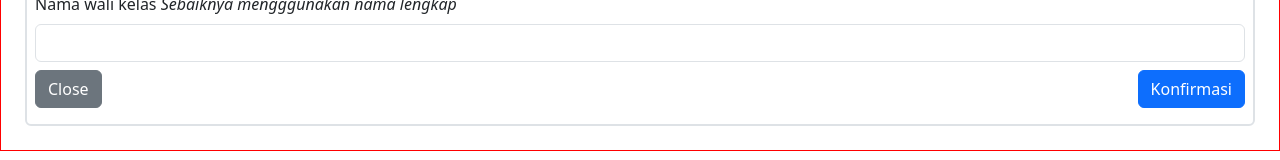
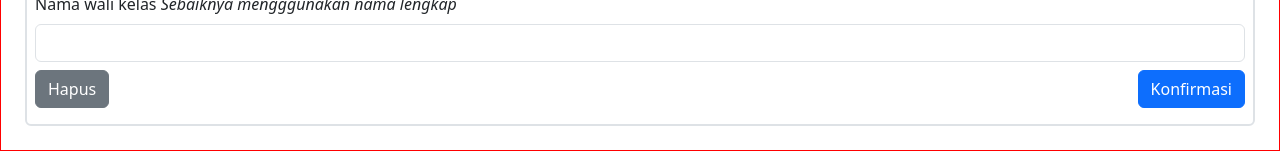
Before and after one commit to zidney06/SIM-siswa, a React (Vite) app in the folder frontend/: page /operator/classManage in a window 1280 px wide. Shown: the part 317-477 px from the top of the page. Built offline with nearby package versions, Linux system fonts and the light colour scheme; no server answers.

Commit message:
Mempoles UI

```diff
--- a/frontend/src/components/CreateClassModal.jsx
+++ b/frontend/src/components/CreateClassModal.jsx
@@ -3,6 +3,10 @@ export default function CreateClassModal({
   setRoom,
   hndlWali,
   hndlClick,
+  wali,
+  room,
+  kelas,
+  resetValue,
 }) {
   const hndlKelasChange = (e) => {
     setKelas(e.target.value);
@@ -31,7 +35,11 @@ export default function CreateClassModal({
               <label htmlFor="kelas" className="form-label">
                 Nama kelas
               </label>
-              <select className="form-select" onChange={hndlKelasChange}>
+              <select
+                className="form-select"
+                onChange={hndlKelasChange}
+                value={kelas}
+              >
                 <option value=""></option>
                 <option value="1">1</option>
                 <option value="2">2</option>
@@ -43,7 +51,11 @@ export default function CreateClassModal({
               <label htmlFor="kelas" className="form-label">
                 Ruang
               </label>
-              <select className="form-select" onChange={hndlRoomChange}>
+              <select
+                className="form-select"
+                onChange={hndlRoomChange}
+                value={room}
+              >
                 <option value=""></option>
                 <option value="A">A</option>
                 <option value="B">B</option>
@@ -61,6 +73,7 @@ export default function CreateClassModal({
                 type="text"
                 id="wali"
                 className="form-control"
+                value={wali}
                 onChange={hndlWali}
               />
             </div>
@@ -72,9 +85,9 @@ export default function CreateClassModal({
             <button
               type="button"
               className="btn btn-secondary"
-              data-bs-dismiss="modal"
+              onClick={resetValue}
             >
-              Close
+              Hapus
             </button>
             <button
               type="button"
--- a/frontend/src/components/CreateUserModal.jsx
+++ b/frontend/src/components/CreateUserModal.jsx
@@ -18,7 +18,6 @@ export default function CreateStudentModal() {
 
   useEffect(() => {
     getFetch("/api/class/classList").then((res) => {
-      console.log(res);
       if (!res.success) {
         alert(res.response.data.msg);
 
@@ -41,7 +40,7 @@ export default function CreateStudentModal() {
     setPlaceAndDateOfBirth(e.target.value);
   };
   const hndlGender = (e) => {
-    setGender(e.target.value);
+    setGender(Boolean(Number(e.target.value)));
   };
   const hndlStatusChange = (e) => {
     setRole(e.target.value);
@@ -65,6 +64,31 @@ export default function CreateStudentModal() {
     // buat validasi, krim ke server dan reset input
     const formData = new FormData();
 
+    if (gender == null) {
+      alert("Isi semua field yang masih kosong!");
+      return;
+    }
+    if (!username) {
+      alert("Isi semua field yang masih kosong!");
+      return;
+    }
+    if (!name) {
+      alert("Isi semua field yang masih kosong!");
+      return;
+    }
+    if (!address) {
+      alert("Isi semua field yang masih kosong!");
+      return;
+    }
+    if (!placeAndDateOfBirth) {
+      alert("Isi semua field yang masih kosong!");
+      return;
+    }
+    if (!role) {
+      alert("Isi semua field yang masih kosong!");
+      return;
+    }
+
     formData.append("photo", file);
     formData.append(
       "data",
@@ -73,14 +97,13 @@ export default function CreateStudentModal() {
         name: name,
         address: address,
         placeAndDateOfBirth: placeAndDateOfBirth,
-        gender: gender,
+        gender: Boolean(gender),
         role: role,
         className: className,
       })
     );
 
     postFetch("/api/user/", formData).then((res) => {
-      console.log(res);
       if (!res.success) {
         alert(res.response.data.msg);
 
@@ -104,7 +127,9 @@ export default function CreateStudentModal() {
     image.current.value = null;
   };
 
-  // untuk bagian profil nanti akan dibuat di fe ketika akan melakukan request ke usermanage maka akan mengambil daftar kelas yang sudah dibuat
+  console.log(Boolean(gender));
+  console.log(gender || gender != null, !gender || gender != null);
+
   return (
     <>
       <div className="" id="create" tabIndex="-1" aria-labelledby="createLabel">
@@ -171,7 +196,8 @@ export default function CreateStudentModal() {
                   type="radio"
                   name="gender"
                   id="laki-laki"
-                  value={true}
+                  value={1}
+                  checked={gender && gender != null ? true : false}
                   onChange={hndlGender}
                 />
                 <label className="form-check-label" htmlFor="laki-laki">
@@ -184,7 +210,8 @@ export default function CreateStudentModal() {
                   type="radio"
                   name="gender"
                   id="perempuan"
-                  value={false}
+                  value={0}
+                  checked={!gender && gender != null ? true : false}
                   onChange={hndlGender}
                 />
                 <label className="form-check-label" htmlFor="perempuan">
@@ -201,6 +228,7 @@ export default function CreateStudentModal() {
                   name="role"
                   id="teacher"
                   value="teacher"
+                  checked={role == "teacher" ? true : false}
                   onChange={hndlStatusChange}
                 />
                 <label className="form-check-label" htmlFor="teacher">
@@ -214,6 +242,7 @@ export default function CreateStudentModal() {
                   name="role"
                   id="student"
                   value="student"
+                  checked={role == "student" ? true : false}
                   onChange={hndlStatusChange}
                 />
                 <label className="form-check-label" htmlFor="student">
--- a/frontend/src/components/EditUserModal.jsx
+++ b/frontend/src/components/EditUserModal.jsx
@@ -205,7 +205,7 @@ export default function EditUserModal({
                     checked={gender ? true : false}
                     onChange={hndlGender}
                   />
-                  <label className="form-check-label" for="laki-laki">
+                  <label className="form-check-label" htmlFor="laki-laki">
                     Laki-laki
                   </label>
                 </div>
--- a/frontend/src/pages/operator/ClassManage.jsx
+++ b/frontend/src/pages/operator/ClassManage.jsx
@@ -24,22 +24,32 @@ export default function ClassManage() {
       return;
     }
 
-    postFetch("/api/class/", { name: `${kelas}-${room}`, wali }).then((res) => {
-      console.log(res);
-      if (!res.success) {
-        alert(res.response.data.msg);
+    // postFetch("/api/class/", { name: `${kelas}-${room}`, wali }).then((res) => {
+    //   console.log(res);
+    //   if (!res.success) {
+    //     alert(res.response.data.msg);
 
-        if (res.response.status == 403 || res.response.status == 401) {
-          alert("Sesi sudah habis, harap login kembali");
-          navigate("/");
-          sessionStorage.removeItem("token");
-        }
+    //     if (res.response.status == 403 || res.response.status == 401) {
+    //       alert("Sesi sudah habis, harap login kembali");
+    //       navigate("/");
+    //       sessionStorage.removeItem("token");
+    //     }
 
-        return;
-      }
-      alert(res.data.msg);
-    });
+    //     return;
+    //   }
+    //   alert(res.data.msg);
+    // });
+
+    console.log({ name: `${kelas}-${room}`, wali });
+    resetValue();
   };
+  const resetValue = () => {
+    setKelas("");
+    setRoom("");
+    setWali("");
+  };
+
+  console.log({ name: `${kelas}-${room}`, wali });
 
   return (
     <>
@@ -48,10 +58,14 @@ export default function ClassManage() {
         <h3>Manajemen data kelas</h3>
         {/* Create class modal */}
         <CreateClassModal
+          kelas={kelas}
+          room={room}
+          wali={wali}
           setKelas={setKelas}
           setRoom={setRoom}
           hndlWali={hndlWali}
           hndlClick={hndlClick}
+          resetValue={resetValue}
         />
       </div>
     </>
```
